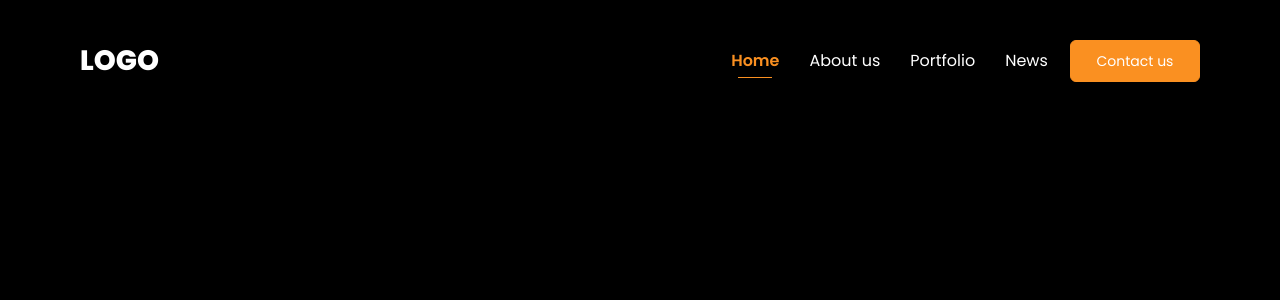
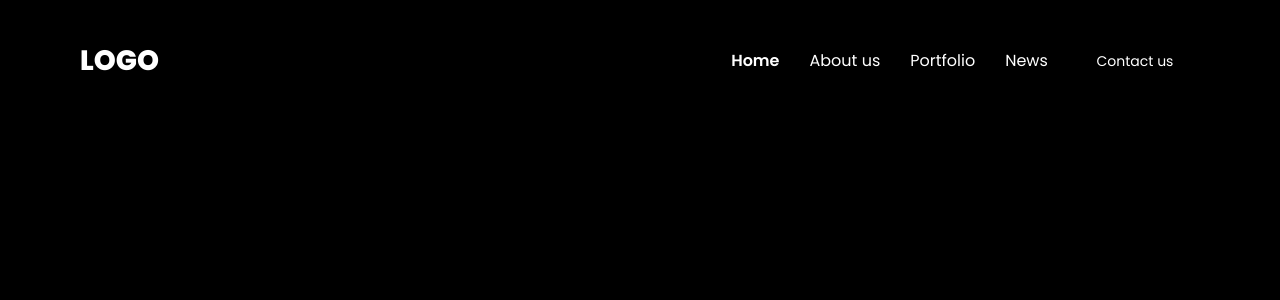
Before and after one commit to lucianovictor/gaming-platform, a Next.js app: page / in a window 1280 px wide. Shown: the top 300 px of the page. Built offline with nearby package versions, Linux system fonts and the light colour scheme.

Commit message:
style: adding new names to colors

```diff
--- a/src/styles/globals.scss
+++ b/src/styles/globals.scss
@@ -17,8 +17,8 @@ html {
 :root {
   --background: linear-gradient(180.96deg, #000000 0.82%, #4A2800 129.1%);
   --black: #000000;
-  --primary: #ffff;
-  --secondary:  #FA9021;
+  --white: #ffff;
+  --orange:  #FA9021;
 }
 
 body {
@@ -26,7 +26,7 @@ body {
 }
 
 body, button, textarea, input {
-  color: var(--primary);
+  color: var(--white);
   font: 400 1rem "Poppins", sans-serif;
 }
 
```
